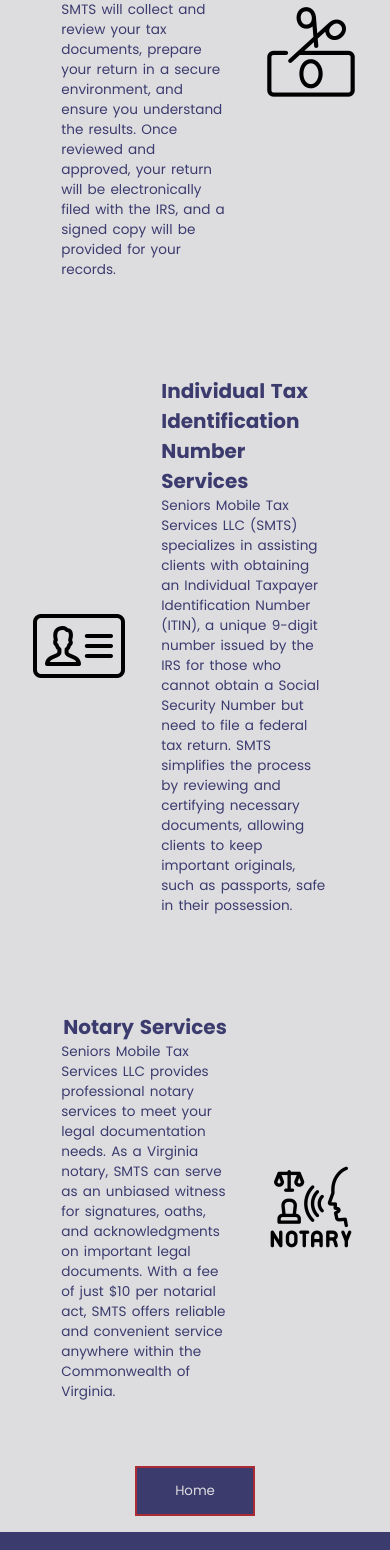
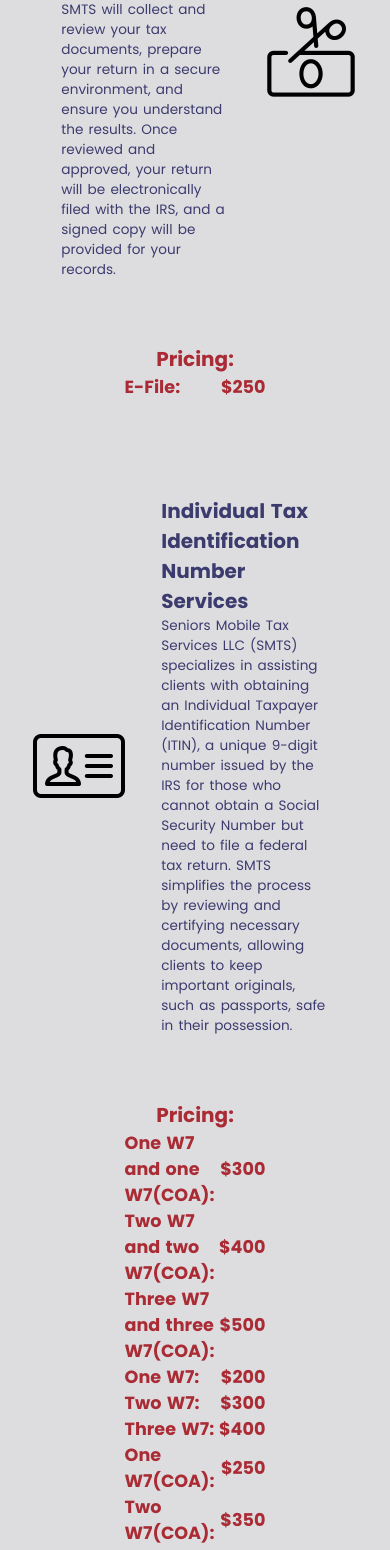
Before and after one commit to BeeDev-ValorCollective/smts, a React (Vite) app: page /services in a window 390 px wide. Shown: the part 438-1988 px from the top of the page. Built offline with nearby package versions, Linux system fonts and the light colour scheme.

Commit message:
base services done.  mobile styling not started.  Basic styling and new icons still needed

```diff
--- /dev/null
+++ b/src/components/ReusableComponents/PricingComponent/Pricing.css
@@ -0,0 +1,10 @@
+.pricing_box {
+    display: flex;
+    flex-direction: row;
+    justify-content: space-between;
+    align-items: center;
+    width: 50%;
+}
+h3 {
+    color: #AA2B34;
+}
--- /dev/null
+++ b/src/components/ReusableComponents/PricingComponent/Pricing.jsx
@@ -0,0 +1,15 @@
+
+import './Pricing.css'
+
+export default function Pricing({ service, cost}) {
+
+
+    return (
+        <>
+        <div className="pricing_box">
+            <h3>{ service }:</h3>
+            <h3>${ cost }</h3>
+        </div>
+        </>
+    )
+}
--- a/src/components/ServicesComponents/ITINServices/ITINServices.jsx
+++ b/src/components/ServicesComponents/ITINServices/ITINServices.jsx
@@ -2,16 +2,33 @@
 import '../ServicesComponents.css'
 import './ITINServices.css'
 import ID from '../../../assets/images/id.png'
+
+import Pricing from '../../ReusableComponents/PricingComponent/Pricing'
+
 
 
 export default function ITINServices() {
 
     return (
         <div className="service_box">
-            <img src={ ID} alt="ITIN Services" />
-            <div className="box_content">
-                <h2>Individual Tax Identification Number Services</h2>
-                <p>Seniors Mobile Tax Services LLC (SMTS) specializes in assisting clients with obtaining an Individual Taxpayer Identification Number (ITIN), a unique 9-digit number issued by the IRS for those who cannot obtain a Social Security Number but need to file a federal tax return. SMTS simplifies the process by reviewing and certifying necessary documents, allowing clients to keep important originals, such as passports, safe in their possession.</p>
+            <div className="service_content">
+                <img src={ ID} alt="ITIN Services" />
+                <div className="box_content">
+                    <h2>Individual Tax Identification Number Services</h2>
+                    <p>Seniors Mobile Tax Services LLC (SMTS) specializes in assisting clients with obtaining an Individual Taxpayer Identification Number (ITIN), a unique 9-digit number issued by the IRS for those who cannot obtain a Social Security Number but need to file a federal tax return. SMTS simplifies the process by reviewing and certifying necessary documents, allowing clients to keep important originals, such as passports, safe in their possession.</p>
+                </div>
+            </div>
+            <div className="pricing">
+                <h2>Pricing:</h2>
+                    <Pricing service="One W7 and one W7(COA)" cost="300" />
+                    <Pricing service="Two W7 and two W7(COA)" cost="400" />
+                    <Pricing service="Three W7 and three W7(COA)" cost="500" />
+                    <Pricing service="One W7" cost="200" />
+                    <Pricing service="Two W7" cost="300" />
+                    <Pricing service="Three W7" cost="400" />
+                    <Pricing service="One W7(COA)" cost="250" />
+                    <Pricing service="Two W7(COA)" cost="350" />
+                    <Pricing service="Three W7(COA)" cost="450" />
             </div>
         </div>
     )
--- a/src/components/ServicesComponents/NotaryServices/NotaryServices.jsx
+++ b/src/components/ServicesComponents/NotaryServices/NotaryServices.jsx
@@ -3,15 +3,24 @@ import '../ServicesComponents.css'
 import './NotaryServices.css'
 import NOTARY from '../../../assets/images/notary.png'
 
+import Pricing from '../../ReusableComponents/PricingComponent/Pricing'
+
+
 export default function NotaryServices() {
 
     return (
         <div className="service_box">
-            <div className="box_content">
-                <h2>Notary Services</h2>
-                <p>Seniors Mobile Tax Services LLC provides professional notary services to meet your legal documentation needs. As a Virginia notary, SMTS can serve as an unbiased witness for signatures, oaths, and acknowledgments on important legal documents. With a fee of just $10 per notarial act, SMTS offers reliable and convenient service anywhere within the Commonwealth of Virginia.</p>
+            <div className="service_content">
+                <div className="box_content">
+                    <h2>Notary Services</h2>
+                    <p>Seniors Mobile Tax Services LLC provides professional notary services to meet your legal documentation needs. As a Virginia notary, SMTS can serve as an unbiased witness for signatures, oaths, and acknowledgments on important legal documents. With a fee of just $10 per notarial act, SMTS offers reliable and convenient service anywhere within the Commonwealth of Virginia.</p>
+                </div>
+                <img src={ NOTARY } alt="Notary Services" />
             </div>
-            <img src={ NOTARY } alt="Notary Services" />
+            <div className="pricing">
+                <h2>Pricing:</h2>
+                    <Pricing service="Notary / per request" cost="10" />
+            </div>
         </div>
     )
 }
--- a/src/components/ServicesComponents/ServicesComponents.css
+++ b/src/components/ServicesComponents/ServicesComponents.css
@@ -1,10 +1,16 @@
 .service_box {
+    display: flex;
+    flex-direction: column;
+    justify-content: center;
+    align-items: center;
+    margin: 1em;
+    width: 85%;
+}
+.service_content {
     display: flex;
     flex-direction: row;
     justify-content: center;
     align-items: center;
-    margin: 1em;
-    width: 85%;
 }
 .box_content {
     display: flex;
@@ -14,3 +20,14 @@
     width: 85%;
     margin: 2em;
 }
+.pricing {
+    display: flex;
+    flex-direction: column;
+    justify-content: center;
+    align-items: center;
+    width: 85%;
+    margin: 2em;
+}
+.pricing h2 {
+    color: #AA2B34;
+}
--- a/src/components/ServicesComponents/TaxServices/TaxServices.jsx
+++ b/src/components/ServicesComponents/TaxServices/TaxServices.jsx
@@ -4,15 +4,23 @@ import './TaxServices.css'
 
 import MONEY from '../../../assets/images/money.png'
 
+import Pricing from '../../ReusableComponents/PricingComponent/Pricing'
+
 export default function TaxServices() {
 
     return (
         <div className="service_box">
-            <div className="box_content">
-                <h2>Tax Services</h2>
-                <p>Seniors Mobile Tax Services LLC (SMTS) offers a full-service concierge mobile tax experience, bringing personalized care directly to your door. SMTS will collect and review your tax documents, prepare your return in a secure environment, and ensure you understand the results. Once reviewed and approved, your return will be electronically filed with the IRS, and a signed copy will be provided for your records.</p>
+            <div className="service_content">
+                <div className="box_content">
+                    <h2>Tax Services:</h2>
+                    <p>Seniors Mobile Tax Services LLC (SMTS) offers a full-service concierge mobile tax experience, bringing personalized care directly to your door. SMTS will collect and review your tax documents, prepare your return in a secure environment, and ensure you understand the results. Once reviewed and approved, your return will be electronically filed with the IRS, and a signed copy will be provided for your records.</p>
+                </div>
+                <img src={ MONEY } alt="Tax Services" />
             </div>
-            <img src={ MONEY } alt="Tax Services" />
+            <div className="pricing">
+                <h2>Pricing:</h2>
+                <Pricing service="E-File" cost="250" />
+            </div>
         </div>
     )
 }
```
